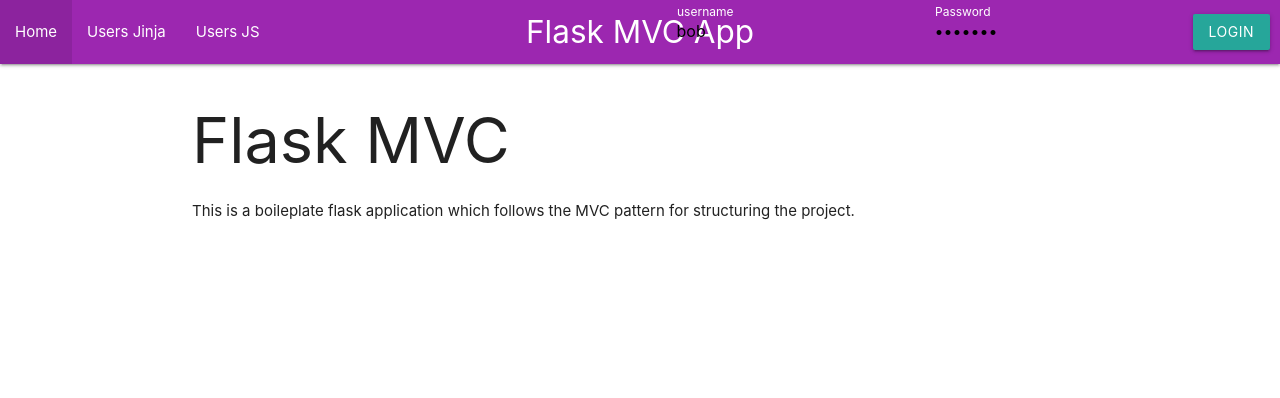
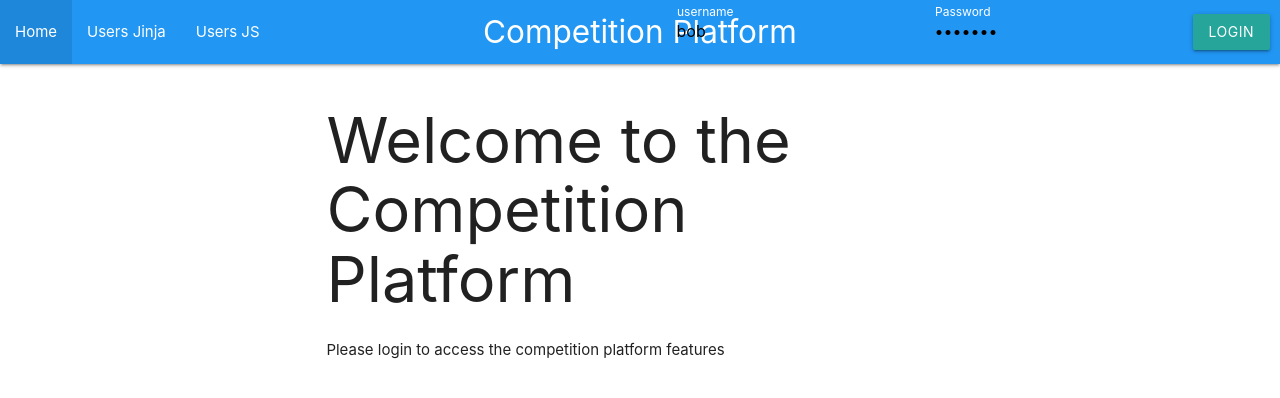
Before and after one commit to Ethanael7/Competitions-Platform, a Flask app: page / in a window 1280 px wide. Shown: the top 398 px of the page. Run offline with Flask 3, Linux system fonts and the light colour scheme.

Commit message:
Adding homepage frontend

```diff
--- a/App/templates/index.html
+++ b/App/templates/index.html
@@ -1,13 +1,25 @@
 {% extends "layout.html" %}
-{% block title %}Flask MVC App{% endblock %}
-{% block page %}Flask MVC App{% endblock %}
+{% block title %}Competition Platform{% endblock %}
+{% block page %}Competition Platform{% endblock %}
 
 {{ super() }}
 
 {% block content %}
-    <h1>Flask MVC</h1>
+<div class="container">
+    <h1>Welcome to the Competition Platform</h1>
     {% if is_authenticated %}
-        <p> Welcome {{current_user.username}} </p>
+        <p> Welcome {{current_user.username}}! Ready to </p>
+        <div class="row">
+            {% if session['user_type'] == 'moderator'%}
+                <a href="/createcompetition" class="btn grey darken-1">Create Competition</a>
+                <a href="/importresults" class="btn grey lighten-1">Import Competition Results</a>
+            {% endif %}
+                <a href="/competitionlist" class="btn grey darken-1">Competition List</a>
+                <a href="/results" class="btn grey lighten-1">Leaderboard</a>
+        </div>
+    {% else %}
+        <p>Please login to access the competition platform features</p>
     {% endif %}
-    <p>This is a boileplate flask application which follows the MVC pattern for structuring the project.</p>
+
+</div>
 {% endblock %}
--- a/App/templates/layout.html
+++ b/App/templates/layout.html
@@ -14,7 +14,7 @@
   </head>
   <body>
 
-      <nav class="purple">
+      <nav class="blue">
           <div class="nav-wrapper">
               <a href="#!" class="brand-logo center">{% block page %}{% endblock %}</a>
               <ul id="nav-mobile" class="left">
@@ -57,13 +57,13 @@
     <script>
        M.AutoInit();
 
-        {% with messages = get_flashed_messages() %}
-          {% if messages %}
-              {% for message in messages %}
-              M.toast({html: '{{message}}'})
-              {% endfor %}
-          {% endif %}
-        {% endwith %}
+
+       const messages = JSON.parse(document.getElementById('flash-messages').textContent);
+       if (messages.length) {
+          messages.forEach(function(message) {
+          M.toast({ html: message });
+        });
+      }
 
     </script>
   </body>
```
Also changed, not shown: App/templates/message.html (+9 -1 lines).
